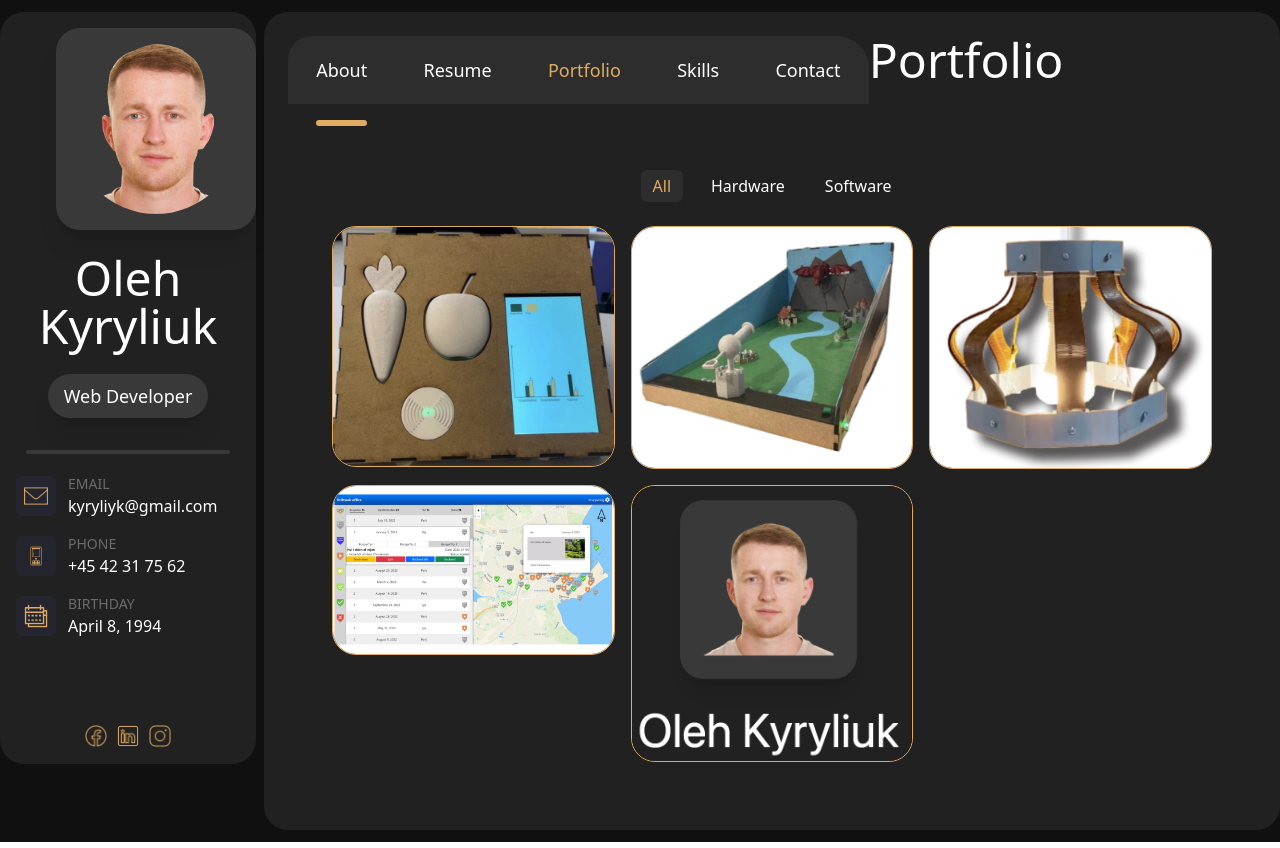
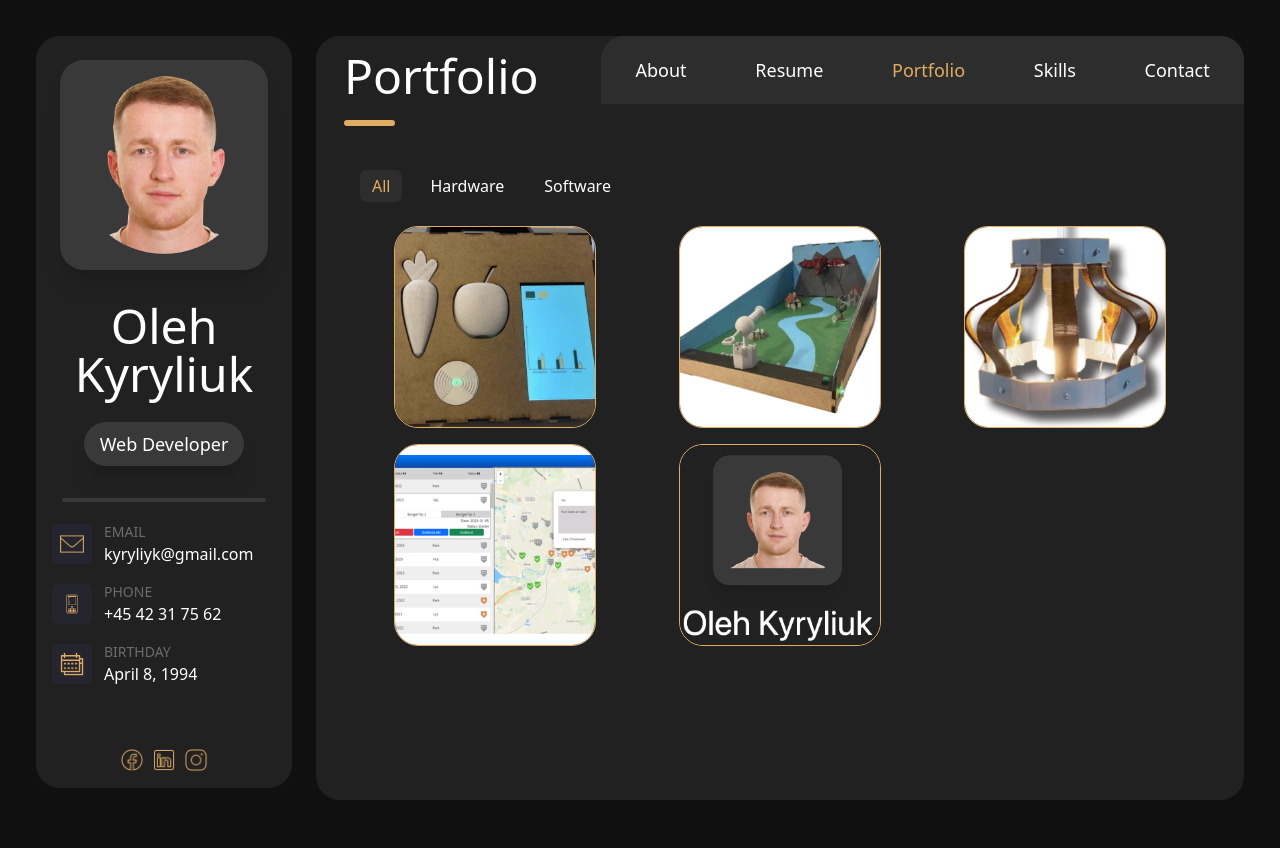
Before and after one commit to oleh080494/olehkyryliuk, a React (Vite) app in the folder client/: page / in a window 1280 px wide. Both pictures are taken after a click on the element "Portfolio". Built offline with nearby package versions, Linux system fonts and the light colour scheme; no server answers.

Commit message:
Aligning for phone and computer views

```diff
--- a/client/src/App.jsx
+++ b/client/src/App.jsx
@@ -35,11 +35,11 @@ function App() {
     }, []);
 
     return (
-        <div className="min-h-screen bg-[#101010] flex flex-col md:flex-row">
+        <div className="min-h-screen bg-[#101010] flex flex-col md:flex-row md:p-9">
             {/* Sidebar */}
-            <div className="flex flex-col w-full md:w-[20vw] h-auto md:h-[94vh] mt-3 mb-3 items-center justify-start md:justify-center bg-[#212121] rounded-3xl p-4 md:p-0">
+            <div className="flex flex-col w-full md:w-[20vw] h-auto md:h-[94vh] mb-6 items-center justify-start md:justify-center bg-[#212121] rounded-3xl p-4 md:p-0">
                 {/* Profile */}
-                <div className="ml-0 md:ml-14 mb-4 mt-4 w-full md:w-auto flex justify-center bg-[#393939] rounded-3xl shadow-xl p-4">
+                <div className="mt-6 md:m-6 md:w-auto flex justify-center bg-[#393939] rounded-3xl shadow-xl p-4">
                     <img
                         className="object-contain w-32 h-32 md:w-auto md:h-auto rounded-full"
                         src="/oleh_photo.png"
@@ -89,11 +89,19 @@ function App() {
             </div>
 
             {/* Main content */}
-            <div className="flex-1 h-auto mt-3 mb-3 md:ml-2 bg-[#212121] rounded-3xl p-4 md:p-6">
+            <div className="flex-1 h-auto mb-3 md:ml-6 bg-[#212121] rounded-3xl p-4 md:p-0">
                 {/* Navigation bar + Header */}
                 <div className="flex flex-col md:flex-row w-full h-auto bg-[#212121] rounded-3xl">
+                    {/* Section header */}
+                    <div
+                        key={active}
+                        className="order-2 md:order-1 md:ml-7  text-white w-full md:w-2/5 mt-3 md:mt-4 text-2xl sm:text-3xl md:text-5xl text-start md:text-left animate-fadeIn"
+                    >
+                        {sectionHeaders[active]}
+                    </div>
+
                     {/* Navigation bar */}
-                    <div className="flex flex-row flex-nowrap justify-around items-center w-full md:w-3/5 bg-[#2d2d2d] rounded-t-3xl md:rounded-tr-4xl md:rounded-bl-none py-3 px-2 md:px-0">
+                    <div className="order-1 md:order-2 flex flex-row flex-nowrap justify-around items-center w-full bg-[#2d2d2d] rounded-t-3xl py-3 px-2 md:px-0">
                         {["about", "resume", "portfolio", "projects", "contact"].map((sec, idx) => (
                             <div
                                 key={idx}
@@ -105,11 +113,6 @@ function App() {
                                 {sec === "projects" ? "Skills" : sec.charAt(0).toUpperCase() + sec.slice(1)}
                             </div>
                         ))}
-                    </div>
-
-                    {/* Section header */}
-                    <div key={active} className="text-white w-full md:w-2/5 mt-3 md:mt-0 text-2xl sm:text-3xl md:text-5xl text-start md:text-left animate-fadeIn">
-                        {sectionHeaders[active]}
                     </div>
                 </div>
 
--- a/client/src/subsections/about.jsx
+++ b/client/src/subsections/about.jsx
@@ -27,7 +27,7 @@ function About() {
                     </div>
                     <div className="flex flex-col ml-4">
                         <div className="text-[#FFFFFF] text-sm">Web Development</div>
-                        <div className="text-[#6c6c6b] text-base">High quality development of<br/> sites at the professional level</div>
+                        <div className="text-[#6c6c6b] text-base">High quality development of<br/> sites websites</div>
                     </div>
                 </div>
             </div>
--- a/client/src/subsections/contact.jsx
+++ b/client/src/subsections/contact.jsx
@@ -24,7 +24,7 @@ function Contact() {
     }, []);
 
     return <div>
-        <div id="map" className="rounded-4xl" style={{ height: "400px", width: "100%" }} />;
+        <div id="map" className="rounded-4xl mt-7" style={{ height: "400px", width: "100%" }} />;
         <h3 className="text-white text-3xl">Kongevellen 19, 8240 Risskov</h3>
     </div>
 }
--- a/client/src/subsections/portfolio.jsx
+++ b/client/src/subsections/portfolio.jsx
@@ -16,7 +16,7 @@ function Portfolio() {
     return (
         <div className="p-4">
             {/* Tabs */}
-            <div className="flex flex-row gap-4 justify-center mb-6">
+            <div className="flex flex-row gap-4 justify-start mb-6 flex-wrap">
                 {["All", "Hardware", "Software"].map(tab => (
                     <div
                         key={tab}
@@ -31,17 +31,18 @@ function Portfolio() {
             </div>
 
             {/* Projects Grid */}
-            <div className="grid grid-cols-1 sm:grid-cols-2 md:grid-cols-3 gap-4">
+            <div className="grid grid-cols-1 sm:grid-cols-2 md:grid-cols-3 gap-4 justify-center animate-fadeIn">
                 {filteredProjects.map(p => (
                     <a
                         key={p.id}
                         href={p.link}
                         target="_blank"
                         rel="noopener noreferrer"
-                        className="w-full"
+                        className="flex justify-center"
                         title={p.alt}
                     >
-                        <div className="aspect-w-4 aspect-h-3">
+                        {/* Scale images: smaller on desktop, slightly smaller on mobile */}
+                        <div className="w-4/5 sm:w-full md:w-3/4 md:aspect-square">
                             <img
                                 className="w-full h-full object-cover rounded-3xl transition duration-300 ease-in-out hover:brightness-50 hover:scale-110 border-1 border-[#E1AC62]"
                                 src={p.img}
```
